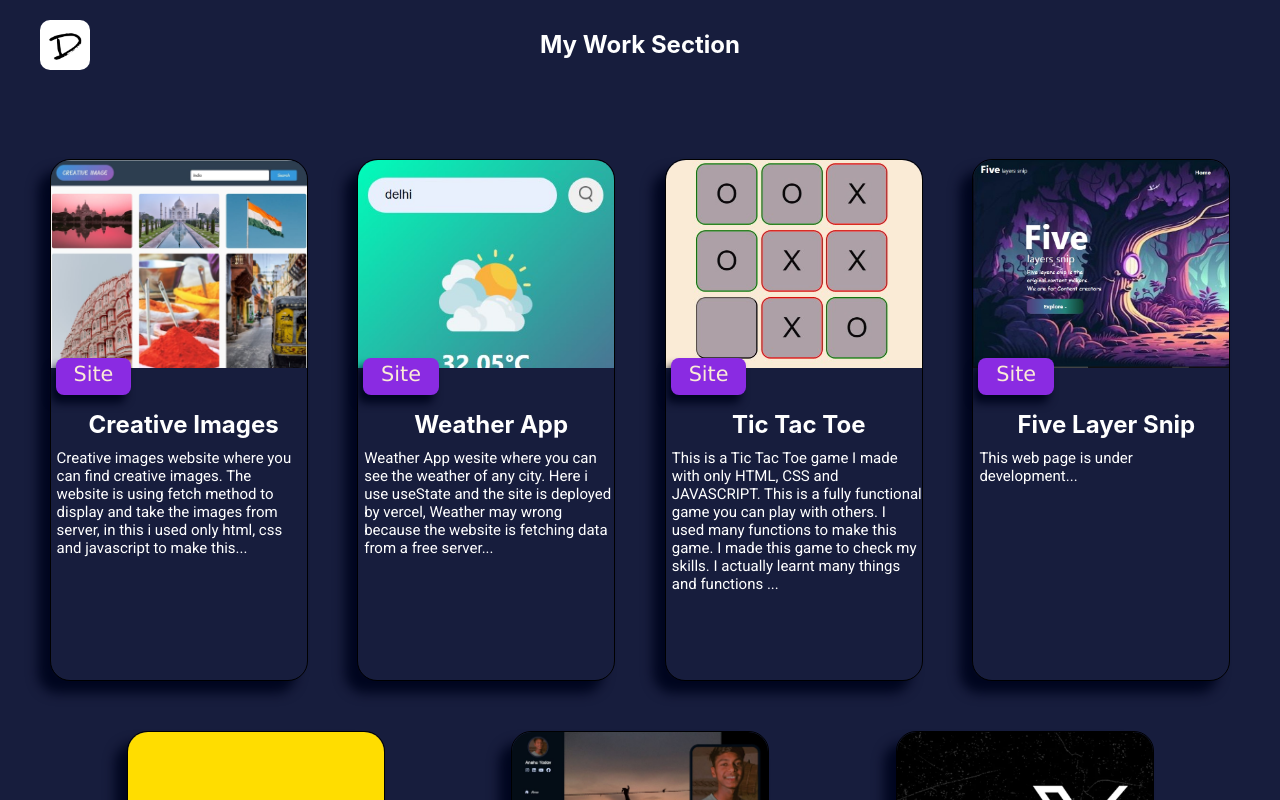
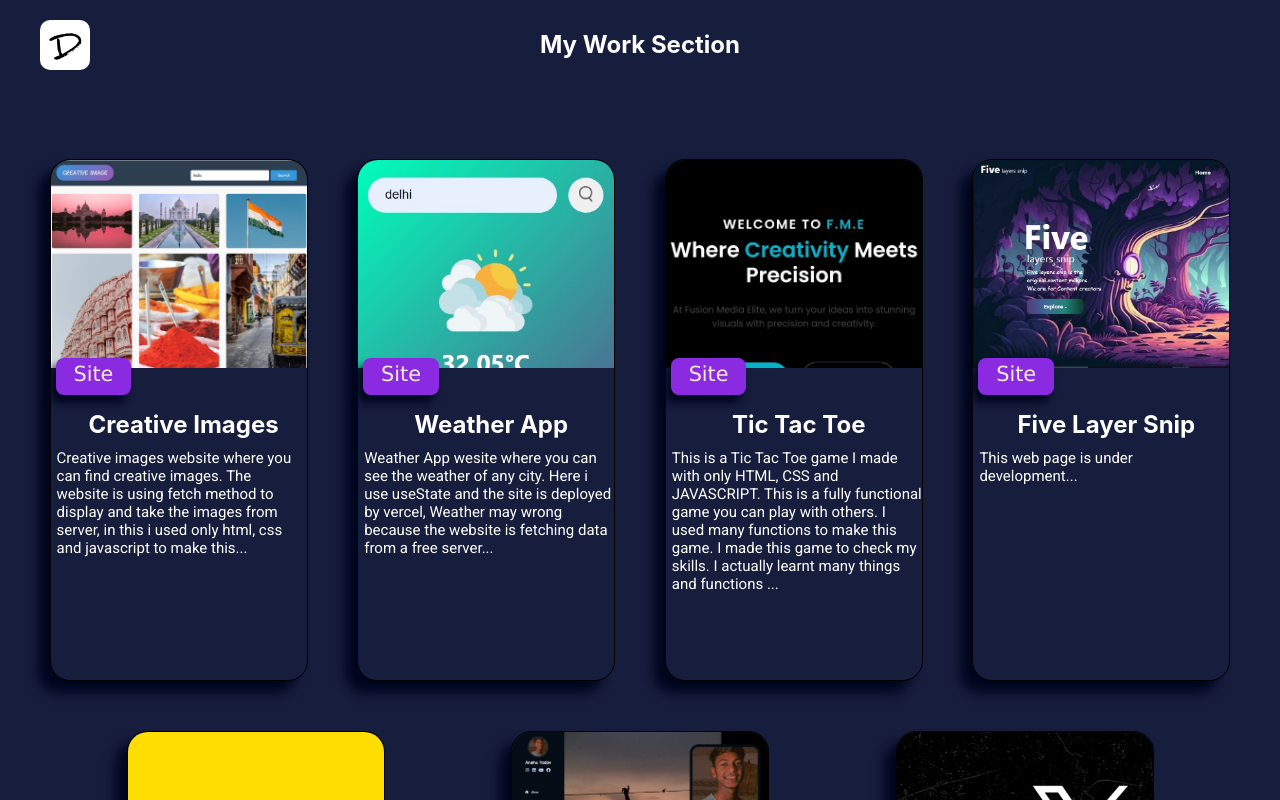
Before and after one commit to devanshwebhost/newportfolioAug, a React (Create React App) app: page /about-us in a window 1280 px wide. Shown: the top 800 px of the page. Built offline with nearby package versions, Linux system fonts and the light colour scheme; a web font is replaced by a local one.

Commit message:
card.css

```diff
--- a/src/card.css
+++ b/src/card.css
@@ -103,7 +103,7 @@ margin-left: 1px;
     background-image: url(../public/assets/weatherApp.jpg);
 }
 #card-3-img{
-    background-image: url(../public/assets/tictaktoe.jpg);
+    background-image: url(../public/assets/fmefront.jpg);
 }
 #card-4-img{
     background-image: url(../public/assets/fivelayersnipt.jpg);
```
